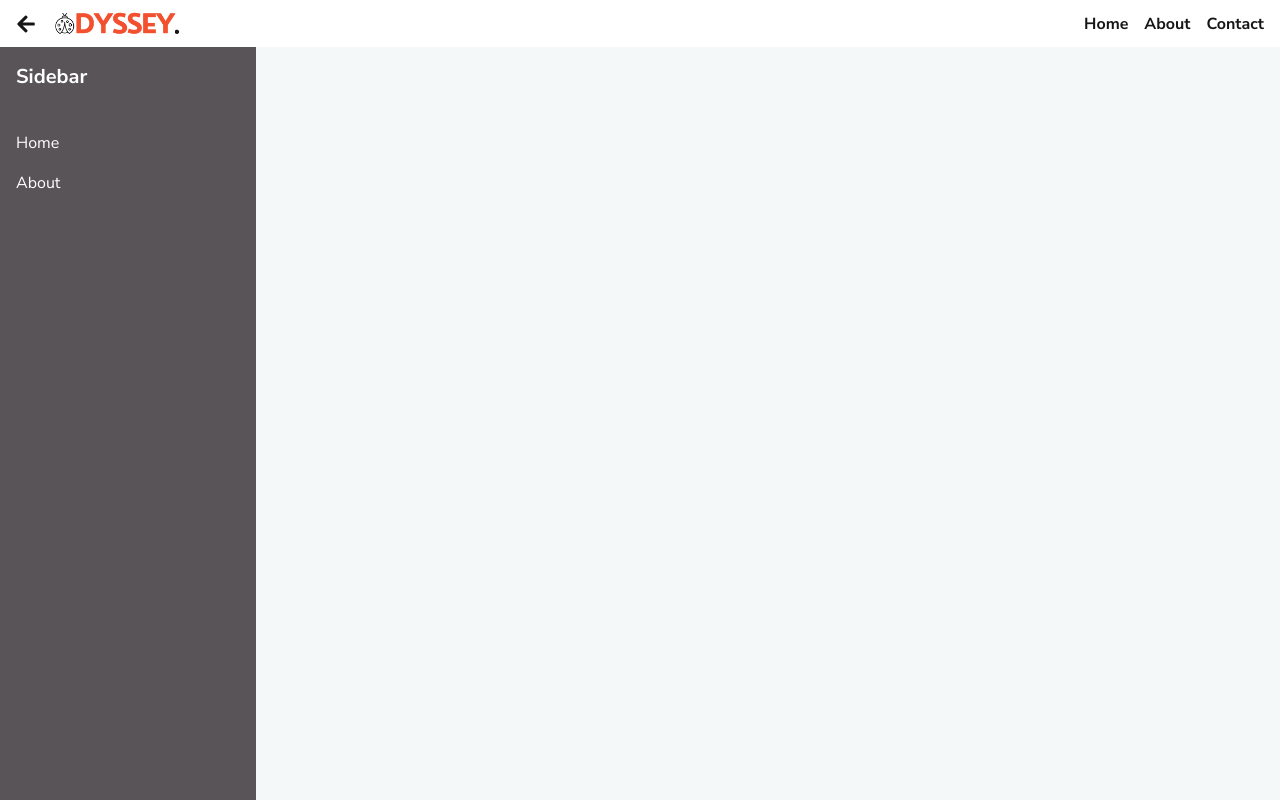
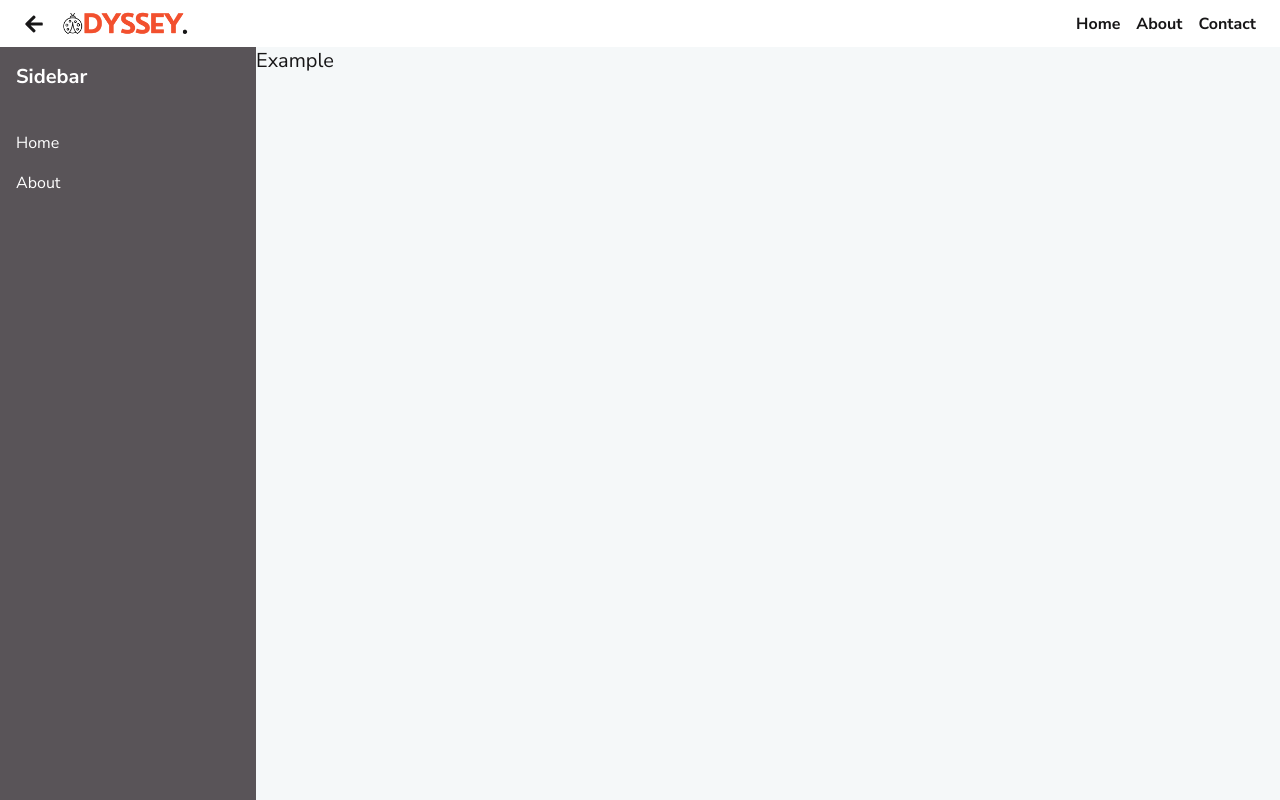
Before and after one commit to PasinduDineth/Odyssey, a Next.js app in the folder odyssey-ui/: page / in a window 1280 px wide. Built offline with nearby package versions, Linux system fonts and the light colour scheme.

Commit message:
feat: content pushing working

```diff
--- a/odyssey-ui/src/app/layout.js
+++ b/odyssey-ui/src/app/layout.js
@@ -12,14 +12,14 @@ export default function RootLayout({ children }) {
   };
   return (
     <html lang="en">
-      <body className="flex flex-1 flex-col h-[100vh]">
+      <body className={`flex flex-col min-h-screen overflow-hidden`}>
         <Navbar toggleSidebar={toggleSidebar} isOpen={isOpen}/>
-        <div className='flex h-[100%]'>
-          <div className='flex'>
+        <div className='flex flex-1 overflow-hidden'>
+          <div className={`flex-shrink-0 ${isOpen ? 'w-64' : 'w-0'} transition-width duration-300 ease-in-out overflow-hidden`}>
             <Sidebar isOpen={isOpen}/>
           </div>
-          <div className='flex'>
-          {children}
+          <div className='flex flex-1 overflow-x-hidden overflow-y-auto'>
+            {children}
           </div>
         </div>
       </body>
--- a/odyssey-ui/src/app/navbar.js
+++ b/odyssey-ui/src/app/navbar.js
@@ -9,7 +9,7 @@ import { BsJustify } from "react-icons/bs";
 const Navbar = ({toggleSidebar, isOpen}) => {
   return (
     <nav className="bg-white px-4 py-1">
-      <div className="container mx-auto flex items-center justify-between">
+      <div className="mx-2 flex items-center justify-between">
         <div className='flex justify-center items-center'>
           {!isOpen ? <FaBars size={20} className="text-text-dark cursor-pointer mr-4" onClick={toggleSidebar} /> :
           <FaArrowLeft size={20} className="text-text-dark cursor-pointer mr-4" onClick={toggleSidebar} />}
--- a/odyssey-ui/src/app/page.js
+++ b/odyssey-ui/src/app/page.js
@@ -3,7 +3,7 @@ import Image from 'next/image'
 export default function Home() {
   return (
     <main>
-      <h1 className="text-red-100 text-sm">Example</h1>
+      <h1 className="text-text-dark text-xl">Example</h1>
     </main>
   )
 }
```
